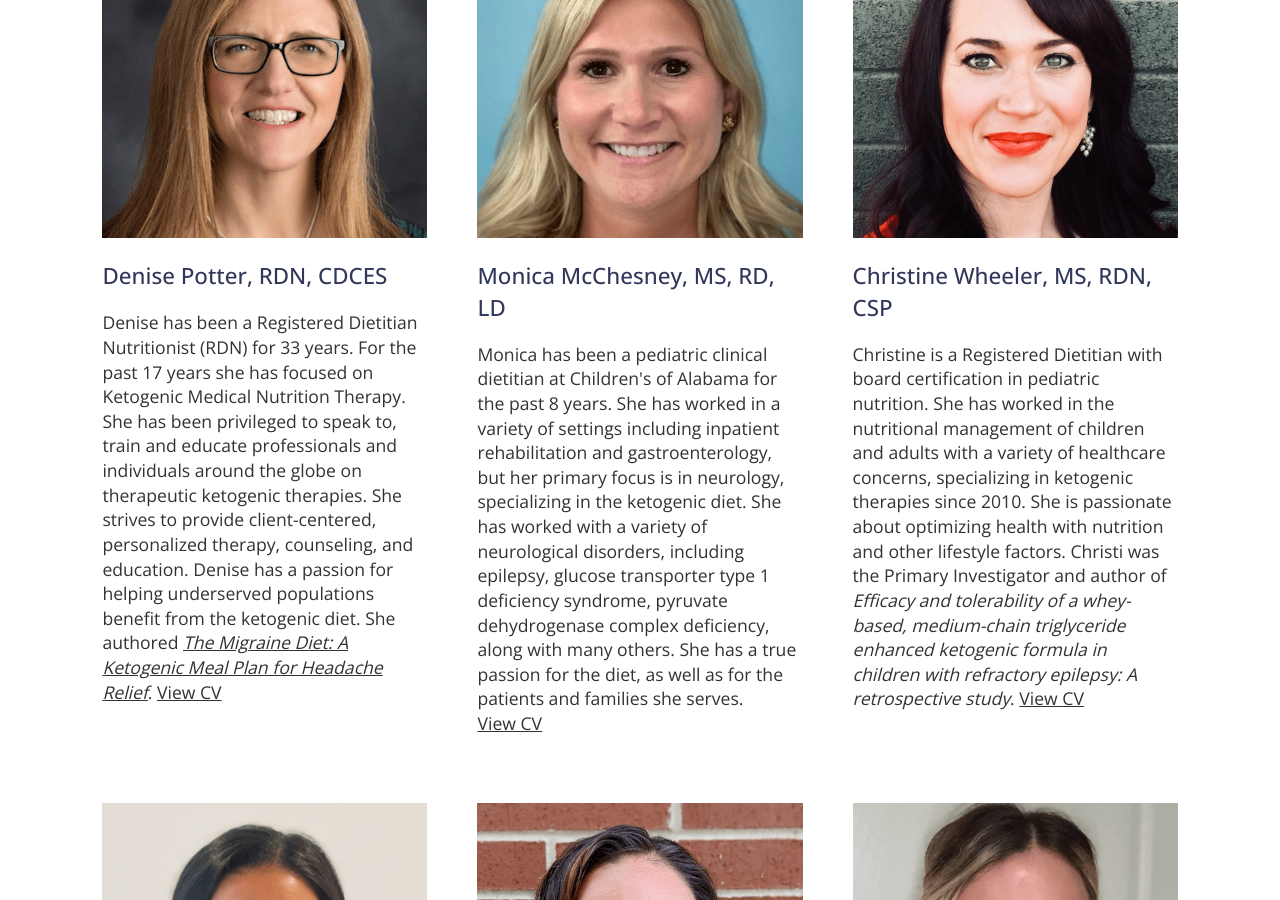
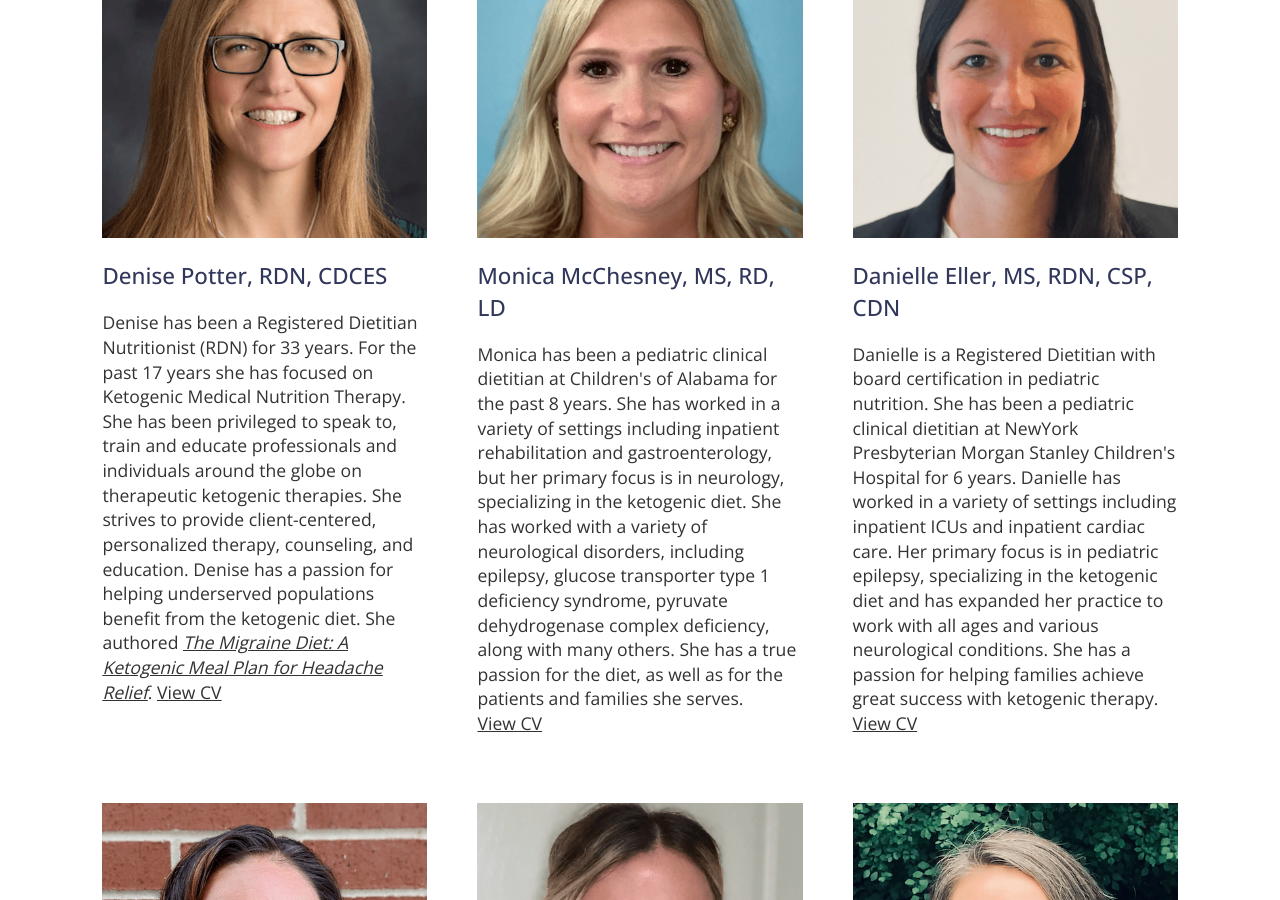
Before and after one commit to janmilosh/potterketo_jekyll, a Jekyll site: the page built from _pages/team.html, in a window 1280 px wide and 900 px high, scrolled down 276 px. Built offline with Jekyll 4.4.1, drawn with Linux system fonts in a browser that asks for light colours; nearby versions of some CDN libraries.

Commit message:
Remove christine and lisa image

```diff
--- a/_includes/people/christine.html
+++ /dev/null
@@ -1,5 +0,0 @@
-<div>
-  <img src="{{ '/assets/images/christine.png' | relative_url }}" alt="Christine Wheeler">
-  <h2>Christine Wheeler, MS, RDN, CSP</h2>
-  <p>Christine is a Registered Dietitian with board certification in pediatric nutrition. She has worked in the nutritional management of children and adults with a variety of healthcare concerns, specializing in ketogenic therapies since 2010. She is passionate about optimizing health with nutrition and other lifestyle factors. Christi was the Primary Investigator and author of <em>Efficacy and tolerability of a whey-based, medium-chain triglyceride enhanced ketogenic formula in children with refractory epilepsy: A retrospective study</em>. <span class="nobreak"><a href="{{ '/assets/files/christine_cv.pdf' | relative_url }}" target="_blank">View CV</a></span></p>
-</div>
--- a/_pages/team.html
+++ b/_pages/team.html
@@ -7,7 +7,6 @@ title: Our Team
   <div class="team-grid">
     {% include people/denise.html %}
     {% include people/monica.html %}
-    {% include people/christine.html %}
     {% include people/danielle.html %}
     {% include people/diana.html %}
     {% include people/erin.html %}
```
Also changed, not shown: assets/images/christine.png (deleted), assets/images/lisa.png (deleted), 6 other files.
